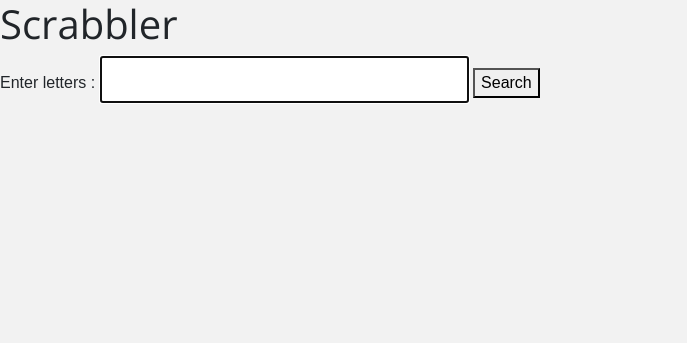
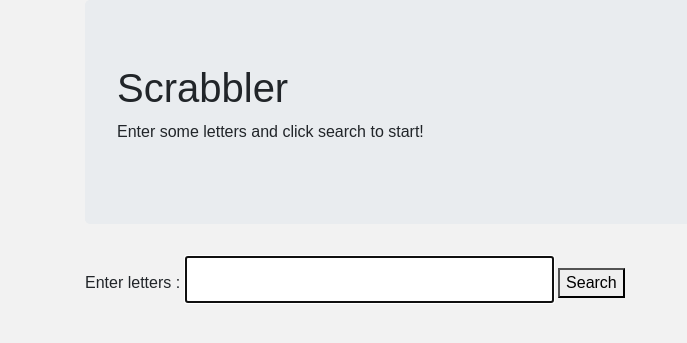
Before and after one commit to oftheheadland/Scrabbler, a Flask app: page / in a window 1280 px wide. Shown: the top 343 px of the page, without its empty margins (0-687 px from the left). Run offline with Flask 2, Linux system fonts and the light colour scheme; some libraries are stand-ins or nearby versions.

Commit message:
basic design implemented

```diff
--- /dev/null
+++ b/static/styles/style.css
@@ -0,0 +1,14 @@
+@import url(https://fonts.googleapis.com/css?family=Open+Sans);
+
+body{
+background: #f2f2f2;
+font-family: 'Open Sans', sans-serif;
+}
+
+#search{
+    text-transform: uppercase;
+    font-size: 27px;
+    font-weight: bold;
+    color: rgb(50, 138, 197);
+    letter-spacing: 0.10em;
+}
--- a/templates/index.html
+++ b/templates/index.html
@@ -10,30 +10,23 @@
 	</style>
 	<link rel="stylesheet" type="text/css" href="https://stackpath.bootstrapcdn.com/font-awesome/4.7.0/css/font-awesome.min.css">
 	<link rel="stylesheet" type="text/css" href="https://stackpath.bootstrapcdn.com/bootstrap/4.1.3/css/bootstrap.min.css">
-	<link rel=stylesheet type=text/css href="{{ url_for('static', filename='style.css') }}">
+	<link rel=stylesheet type=text/css href="{{ url_for('static', filename='styles/style.css') }}">
 
 
 	<style>
-		@import url(https://fonts.googleapis.com/css?family=Open+Sans);
-
-	body{
-	background: #f2f2f2;
-	font-family: 'Open Sans', sans-serif;
-	}
-
-	#search{
-		text-transform: uppercase;
-		font-size: 27px;
-		font-weight: bold;
-		color: rgb(50, 138, 197);
-		letter-spacing: 0.10em;
-	}
 
 </style>
 </head>
 
 <body>
+
+
+	<div class="container">
+		<div class="jumbotron">
 		  <h1>Scrabbler</h1>
+		  <p>Enter some letters and click search to start!</p>
+		</div>
+		<div>
 		<form method="post" id="form">
 			<label for="search">Enter letters : </label>
 			<input type="text" id="search" name="characters" autofocus autocomplete="off">
@@ -44,6 +37,14 @@
 		<p id="resultsHeader"></p>
 		<p id="numberOfWords"></p>
 		<p id="results"></p>
+	</div>
+
+
+	  </div>
+
+
+
+
 
 	<script src="https://code.jquery.com/jquery-3.2.1.min.js"></script>
 	<script>
```
Also changed, not shown: 1 other file. Lines whose indentation alone changed are shown as unchanged.
